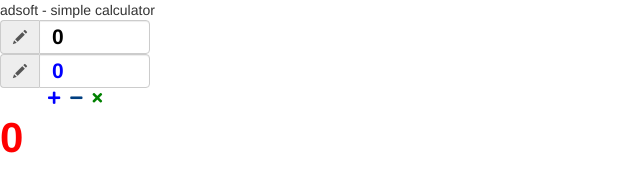
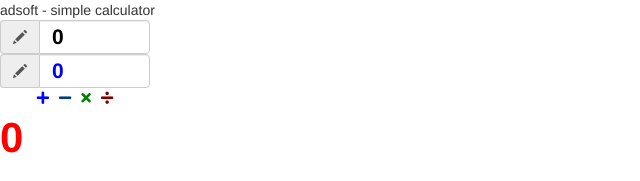
Before and after one commit to jorgeaveraf/testing-calculator, an Angular app: page / in a window 1280 px wide. Shown: the top 181 px of the page, without its empty margins (0-640 px from the left). Built offline with nearby package versions, Linux system fonts and the light colour scheme.

Commit message:
division

```diff
--- a/src/app/ui/ui.component.css
+++ b/src/app/ui/ui.component.css
@@ -38,4 +38,10 @@
 .multiplication-button {
     cursor: pointer;
     color: rgb(0, 128, 0);
+    margin-right: 10px;
 }
+
+.division-button {
+    cursor: pointer;
+    color: rgb(128, 0, 0);
+}
--- a/src/app/ui/ui.component.html
+++ b/src/app/ui/ui.component.html
@@ -20,6 +20,8 @@
 
     <i class="fas fa-times multiplication-button" (click)="multiplication()"></i>
 
+    <i class="fas fa-divide division-button" (click)="division()"></i>
+
 </div>
 
 <span class="result">{{ result }}</span>
```
Also changed, not shown: 1 other file (tests, documents, lock files or other folders).
